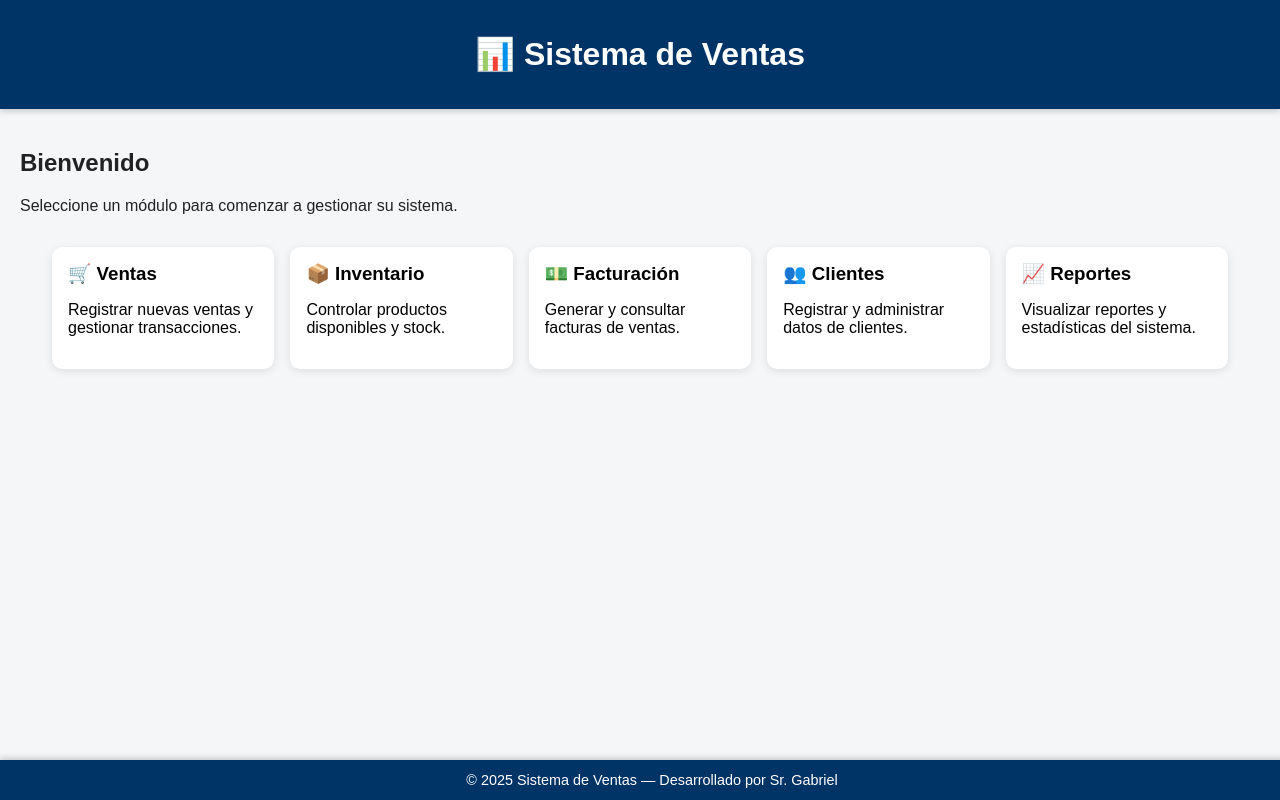
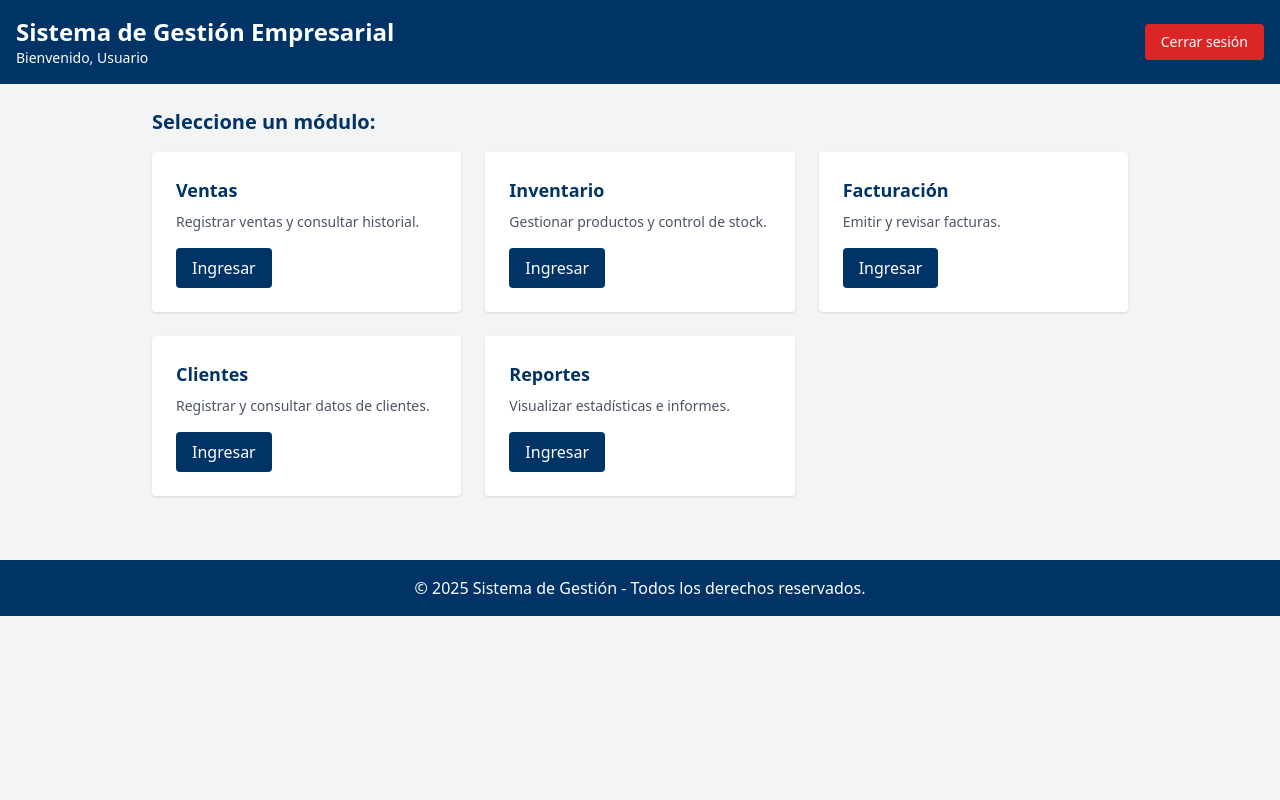
Before and after one commit to burggos/web_project_package, a plain HTML site: page frontend/index.html in a window 1280 px wide. Drawn offline with nearby package versions, Linux system fonts and the light colour scheme.

Commit message:
Update index.html

```diff
--- a/frontend/index.html
+++ b/frontend/index.html
@@ -1,52 +1,72 @@
-<!doctype html>
+<!DOCTYPE html>
 <html lang="es">
 <head>
-  <meta charset="utf-8">
-  <meta name="viewport" content="width=device-width,initial-scale=1">
-  <title>Sistema de Ventas - Dashboard</title>
-  <link rel="stylesheet" href="styles.css">
+  <meta charset="UTF-8" />
+  <meta name="viewport" content="width=device-width, initial-scale=1.0"/>
+  <title>Panel Principal - Sistema de Gestión</title>
+  <script src="https://cdn.tailwindcss.com"></script>
 </head>
-<body>
-  <header class="main-header">
-    <h1>📊 Sistema de Ventas</h1>
-  </header>
+<body class="bg-gray-100 text-gray-800 min-h-screen">
 
-  <main class="dashboard">
-    <section class="dashboard-intro">
-      <h2>Bienvenido</h2>
-      <p>Seleccione un módulo para comenzar a gestionar su sistema.</p>
-    </section>
+  <!-- Encabezado -->
+ <header class="bg-[#003366] text-white p-4 flex justify-between items-center">
+  <div>
+    <h1 class="text-2xl font-bold">Sistema de Gestión Empresarial</h1>
+    <p class="text-sm">Bienvenido, Usuario</p>
+  </div>
+  <a href="iniciodesesion.html" class="bg-red-600 text-white px-4 py-2 rounded hover:bg-red-700 text-sm">
+    Cerrar sesión
+  </a>
+</header>
 
-    <section class="card-grid">
-      <a href="ventas.html" class="card">
-        <h3>🛒 Ventas</h3>
-        <p>Registrar nuevas ventas y gestionar transacciones.</p>
-      </a>
+  <!-- Contenido principal -->
+  <main class="p-6 max-w-5xl mx-auto">
+    <h2 class="text-xl font-semibold text-[#003366] mb-4">Seleccione un módulo:</h2>
 
-      <a href="inventario.html" class="card">
-        <h3>📦 Inventario</h3>
-        <p>Controlar productos disponibles y stock.</p>
-      </a>
+    <div class="grid grid-cols-1 sm:grid-cols-2 md:grid-cols-3 gap-6">
 
-      <a href="facturacion.html" class="card">
-        <h3>💵 Facturación</h3>
-        <p>Generar y consultar facturas de ventas.</p>
-      </a>
+      <!-- Ventas -->
+      <div class="bg-white p-6 rounded shadow hover:shadow-lg transition">
+        <h3 class="text-lg font-semibold text-[#003366] mb-2">Ventas</h3>
+        <p class="text-sm text-gray-600">Registrar ventas y consultar historial.</p>
+        <a href="paginadeventas.html" class="mt-4 inline-block bg-[#003366] text-white px-4 py-2 rounded hover:bg-blue-800">Ingresar</a>
+      </div>
 
-      <a href="clientes.html" class="card">
-        <h3>👥 Clientes</h3>
-        <p>Registrar y administrar datos de clientes.</p>
-      </a>
+      <!-- Inventario -->
+      <div class="bg-white p-6 rounded shadow hover:shadow-lg transition">
+        <h3 class="text-lg font-semibold text-[#003366] mb-2">Inventario</h3>
+        <p class="text-sm text-gray-600">Gestionar productos y control de stock.</p>
+        <a href="inventario.html" class="mt-4 inline-block bg-[#003366] text-white px-4 py-2 rounded hover:bg-blue-800">Ingresar</a>
+      </div>
 
-      <a href="reportes.html" class="card">
-        <h3>📈 Reportes</h3>
-        <p>Visualizar reportes y estadísticas del sistema.</p>
-      </a>
-    </section>
+      <!-- Facturación -->
+      <div class="bg-white p-6 rounded shadow hover:shadow-lg transition">
+        <h3 class="text-lg font-semibold text-[#003366] mb-2">Facturación</h3>
+        <p class="text-sm text-gray-600">Emitir y revisar facturas.</p>
+        <a href="facturacion.html" class="mt-4 inline-block bg-[#003366] text-white px-4 py-2 rounded hover:bg-blue-800">Ingresar</a>
+      </div>
+
+      <!-- Clientes -->
+      <div class="bg-white p-6 rounded shadow hover:shadow-lg transition">
+        <h3 class="text-lg font-semibold text-[#003366] mb-2">Clientes</h3>
+        <p class="text-sm text-gray-600">Registrar y consultar datos de clientes.</p>
+        <a href="clientes.html" class="mt-4 inline-block bg-[#003366] text-white px-4 py-2 rounded hover:bg-blue-800">Ingresar</a>
+      </div>
+
+      <!-- Reportes -->
+      <div class="bg-white p-6 rounded shadow hover:shadow-lg transition">
+        <h3 class="text-lg font-semibold text-[#003366] mb-2">Reportes</h3>
+        <p class="text-sm text-gray-600">Visualizar estadísticas e informes.</p>
+        <a href="reportes.html" class="mt-4 inline-block bg-[#003366] text-white px-4 py-2 rounded hover:bg-blue-800">Ingresar</a>
+      </div>
+
+    </div>
   </main>
 
-  <footer class="main-footer">
-    &copy; 2025 Sistema de Ventas — Desarrollado por Sr. Gabriel
+  <!-- Pie de página -->
+  <footer class="bg-[#003366] text-white text-center p-4 mt-10">
+    <p>&copy; 2025 Sistema de Gestión - Todos los derechos reservados.</p>
   </footer>
+
 </body>
 </html>
```
